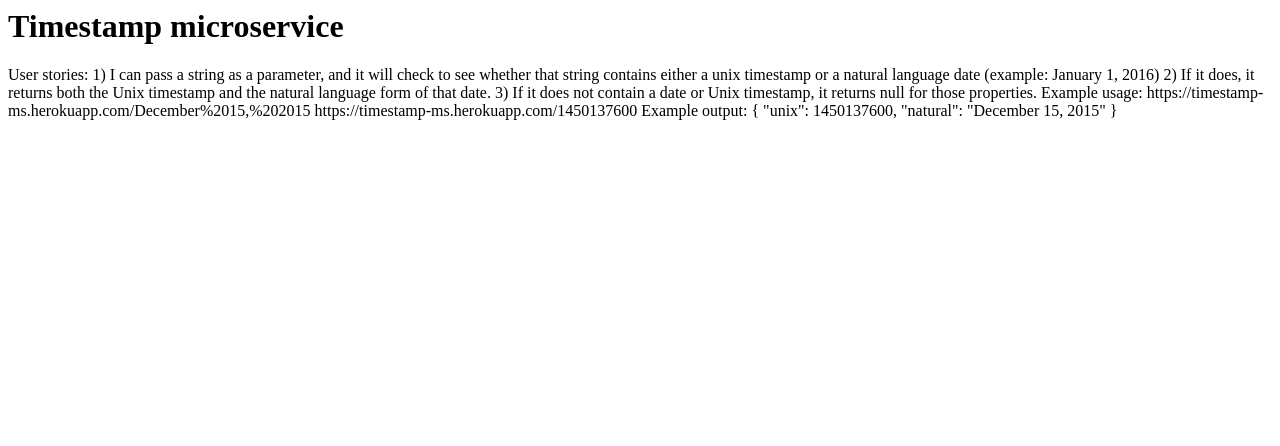
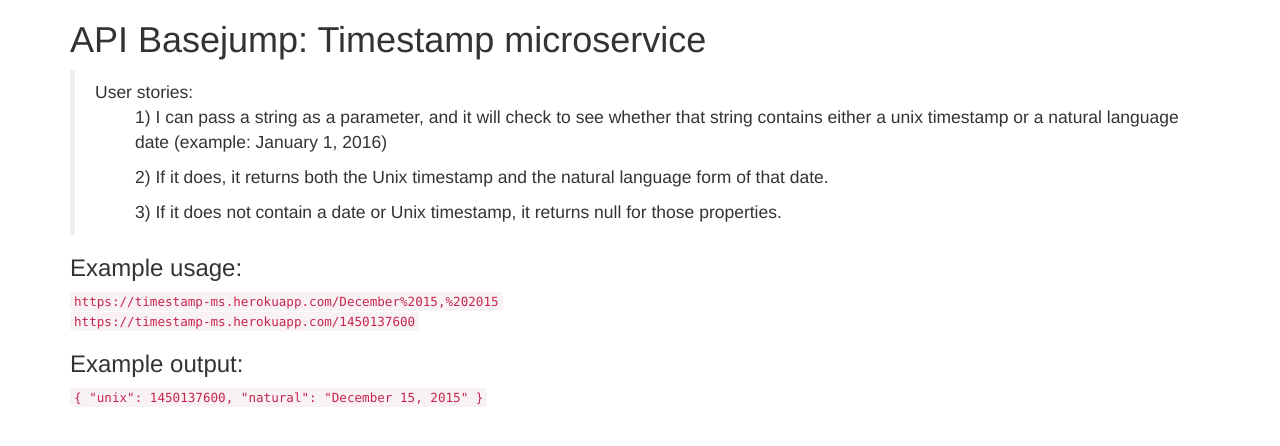
Before and after one commit to hamzicabdulah/timestamp-api, a website: page public/index.html in a window 1280 px wide. Drawn offline with nearby package versions, Linux system fonts and the light colour scheme.

Commit message:
Modified index.html file

```diff
--- a/public/index.html
+++ b/public/index.html
@@ -1,22 +1,35 @@
-<html lang="EN">
+
+<!doctype html>
+<html lang="en">
     <head>
-        <title>Timestamp Microservice</title>
+        <title>Timestamp microservice</title>
+        <link rel="stylesheet" href="https://maxcdn.bootstrapcdn.com/bootstrap/3.3.6/css/bootstrap.min.css">
         <meta name="author" content="Abdulah Hamzic">
         <meta charset="utf-8">
         <meta name="viewport" content="width=device-width, initial-scale=1.0">
     </head>
-
     <body>
-        <h1>Timestamp microservice</h1>
-User stories:
-1) I can pass a string as a parameter, and it will check to see whether that string contains either a unix timestamp or a natural language date (example: January 1, 2016)
-2) If it does, it returns both the Unix timestamp and the natural language form of that date.
-3) If it does not contain a date or Unix timestamp, it returns null for those properties.
-Example usage:
-https://timestamp-ms.herokuapp.com/December%2015,%202015
-https://timestamp-ms.herokuapp.com/1450137600
-Example output:
-{ "unix": 1450137600, "natural": "December 15, 2015" }
+        <div class="container">
+            <h1 class="header">
+                API Basejump: Timestamp microservice
+            </h1>
+            <blockquote>
+                User stories:
+                <ul>1) I can pass a string as a parameter, and it will check to see whether that string
+                contains either a unix timestamp or a natural language date (example: January 1, 2016)</ul>
+                <ul>2) If it does, it returns both the Unix timestamp and the natural language form of that date.</ul>
+                <ul>3) If it does not contain a date or Unix timestamp, it returns null for those properties.</ul>
+            </blockquote>
+            <h3>Example usage:</h3>
+            <code>https://timestamp-ms.herokuapp.com/December%2015,%202015</code><br>
+            <code>https://timestamp-ms.herokuapp.com/1450137600</code>
+            <h3>Example output:</h3>
+            <code>
+                {
+                  "unix": 1450137600,
+                  "natural": "December 15, 2015"
+                }
+            </code>
+        </div>
     </body>
-
 </html>
```
